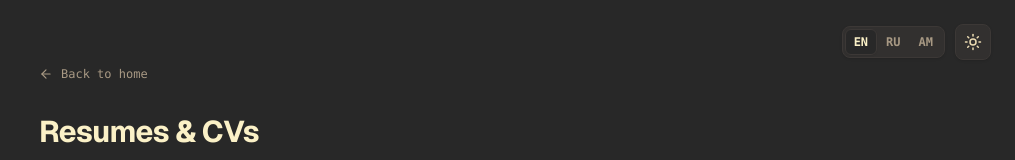
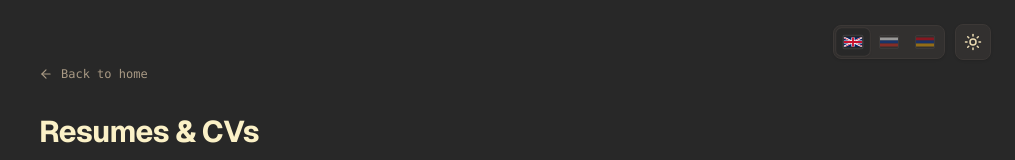
Before and after one commit to parsany/c, a Next.js app: page /cv in a window 1280 px wide. Shown: the top 160 px of the page, without its empty margins (265-1280 px from the left). Built offline with nearby package versions, Linux system fonts and the light colour scheme.

Commit message:
languages2

```diff
--- a/components/CommandMenu.tsx
+++ b/components/CommandMenu.tsx
@@ -5,6 +5,7 @@ import { motion, AnimatePresence } from "framer-motion";
 import { Search, Folder, Zap, Globe, FileText, ArrowRight, Languages } from "lucide-react";
 import { useLanguage } from "@/context/LanguageContext";
 import { Locale } from "@/translations";
+import { FlagIcon } from "./LanguageSwitcher";
 
 interface CommandMenuProps {
   isOpen: boolean;
@@ -40,7 +41,7 @@ export default function CommandMenu({ isOpen, onClose }: CommandMenuProps) {
       title: t.commandMenu.langEn,
       subtitle: t.commandMenu.langEnSub,
       category: "language",
-      icon: <Languages className="h-4 w-4 text-theme-accent" />,
+      icon: <FlagIcon locale="en" className="w-4 h-3 border border-black/10 dark:border-white/10" />,
       action: () => handleLanguageChange("en"),
     },
     {
@@ -48,7 +49,7 @@ export default function CommandMenu({ isOpen, onClose }: CommandMenuProps) {
       title: t.commandMenu.langRu,
       subtitle: t.commandMenu.langRuSub,
       category: "language",
-      icon: <Languages className="h-4 w-4 text-theme-accent" />,
+      icon: <FlagIcon locale="ru" className="w-4 h-3 border border-black/10 dark:border-white/10" />,
       action: () => handleLanguageChange("ru"),
     },
     {
@@ -56,7 +57,7 @@ export default function CommandMenu({ isOpen, onClose }: CommandMenuProps) {
       title: t.commandMenu.langAm,
       subtitle: t.commandMenu.langAmSub,
       category: "language",
-      icon: <Languages className="h-4 w-4 text-theme-accent" />,
+      icon: <FlagIcon locale="am" className="w-4 h-3 border border-black/10 dark:border-white/10" />,
       action: () => handleLanguageChange("am"),
     },
     {
@@ -412,11 +413,10 @@ export default function CommandMenu({ isOpen, onClose }: CommandMenuProps) {
                   const itemProps = {
                     onClick: cmd.action,
                     onMouseEnter: () => setSelectedIndex(idx),
-                    className: `w-full flex items-center justify-between px-3 py-2.5 rounded-lg text-left transition-colors focus:outline-none cursor-pointer ${
-                      isSelected
+                    className: `w-full flex items-center justify-between px-3 py-2.5 rounded-lg text-left transition-colors focus:outline-none cursor-pointer ${isSelected
                         ? "bg-theme-accentLight text-theme-accentText"
                         : "text-theme-muted hover:bg-theme-accentLight/40"
-                    }`,
+                      }`,
                     role: "option",
                     "aria-selected": isSelected,
                   };
@@ -425,19 +425,17 @@ export default function CommandMenu({ isOpen, onClose }: CommandMenuProps) {
                     <>
                       <div className="flex items-center space-x-3">
                         <div
-                          className={`p-1.5 rounded ${
-                            isSelected
+                          className={`p-1.5 rounded ${isSelected
                               ? "bg-theme-accent text-white"
                               : "bg-theme-btnExploreBg text-theme-muted border border-theme-btnExploreBorder"
-                          }`}
+                            }`}
                         >
                           {cmd.icon}
                         </div>
                         <div>
                           <p
-                            className={`text-xs font-medium font-sans ${
-                              isSelected ? "text-theme-accentText font-bold" : "text-theme-text"
-                            }`}
+                            className={`text-xs font-medium font-sans ${isSelected ? "text-theme-accentText font-bold" : "text-theme-text"
+                              }`}
                           >
                             {cmd.title}
                           </p>
--- a/components/LanguageSwitcher.tsx
+++ b/components/LanguageSwitcher.tsx
@@ -4,12 +4,78 @@ import React from "react";
 import { useLanguage } from "@/context/LanguageContext";
 import { Locale } from "@/translations";
 
+export function FlagEn({ className = "w-4.5 h-3" }: { className?: string }) {
+  return (
+    <svg
+      viewBox="0 0 60 30"
+      className={`${className} rounded-[2px] overflow-hidden shrink-0`}
+      xmlns="http://www.w3.org/2000/svg"
+      aria-hidden="true"
+    >
+      <clipPath id="uk-clip">
+        <path d="M0,0 v30 h60 v-30 z" />
+      </clipPath>
+      <clipPath id="uk-diag">
+        <path d="M30,15 h30 v15 z v15 h-30 z h-30 v-15 z v-15 h30 z" />
+      </clipPath>
+      <g clipPath="url(#uk-clip)">
+        <path d="M0,0 v30 h60 v-30 z" fill="#012169" />
+        <path d="M0,0 L60,30 M60,0 L0,30" stroke="#ffffff" strokeWidth="6" />
+        <path
+          d="M0,0 L60,30 M60,0 L0,30"
+          clipPath="url(#uk-diag)"
+          stroke="#C8102E"
+          strokeWidth="4"
+        />
+        <path d="M30,0 v30 M0,15 h60" stroke="#ffffff" strokeWidth="10" />
+        <path d="M30,0 v30 M0,15 h60" stroke="#C8102E" strokeWidth="6" />
+      </g>
+    </svg>
+  );
+}
+
+export function FlagRu({ className = "w-4.5 h-3" }: { className?: string }) {
+  return (
+    <svg
+      viewBox="0 0 60 30"
+      className={`${className} rounded-[2px] overflow-hidden shrink-0`}
+      xmlns="http://www.w3.org/2000/svg"
+      aria-hidden="true"
+    >
+      <rect width="60" height="10" y="0" fill="#ffffff" />
+      <rect width="60" height="10" y="10" fill="#0039A6" />
+      <rect width="60" height="10" y="20" fill="#D52B1E" />
+    </svg>
+  );
+}
+
+export function FlagAm({ className = "w-4.5 h-3" }: { className?: string }) {
+  return (
+    <svg
+      viewBox="0 0 60 30"
+      className={`${className} rounded-[2px] overflow-hidden shrink-0`}
+      xmlns="http://www.w3.org/2000/svg"
+      aria-hidden="true"
+    >
+      <rect width="60" height="10" y="0" fill="#D90012" />
+      <rect width="60" height="10" y="10" fill="#0033A0" />
+      <rect width="60" height="10" y="20" fill="#F2A800" />
+    </svg>
+  );
+}
+
+export function FlagIcon({ locale, className }: { locale: Locale; className?: string }) {
+  if (locale === "ru") return <FlagRu className={className} />;
+  if (locale === "am") return <FlagAm className={className} />;
+  return <FlagEn className={className} />;
+}
+
 export default function LanguageSwitcher() {
   const { locale, setLocale, locales } = useLanguage();
 
   return (
     <div
-      className="inline-flex items-center p-0.5 rounded-lg bg-theme-btnExploreBg border border-theme-btnExploreBorder shadow-sm select-none"
+      className="inline-flex items-center p-0.5 rounded-lg bg-theme-btnExploreBg border border-theme-btnExploreBorder shadow-sm select-none gap-0.5"
       role="group"
       aria-label="Language selector"
     >
@@ -20,14 +86,15 @@ export default function LanguageSwitcher() {
             key={item.code}
             onClick={() => setLocale(item.code)}
             title={item.fullLabel}
-            className={`px-2 py-1 rounded-md text-xs font-mono font-bold transition-all cursor-pointer ${
+            className={`p-1.5 rounded-md transition-all cursor-pointer flex items-center justify-center ${
               isActive
-                ? "bg-theme-bg text-theme-text border border-theme-border shadow-xs scale-100"
-                : "text-theme-muted hover:text-theme-text hover:bg-theme-bg/40 border border-transparent"
+                ? "bg-theme-bg border border-theme-border shadow-xs opacity-100 scale-105"
+                : "opacity-50 hover:opacity-100 hover:bg-theme-bg/40 border border-transparent"
             }`}
             aria-pressed={isActive}
+            aria-label={item.fullLabel}
           >
-            {item.label}
+            <FlagIcon locale={item.code} className="w-5 h-3.5 border border-black/10 dark:border-white/10" />
           </button>
         );
       })}
```
